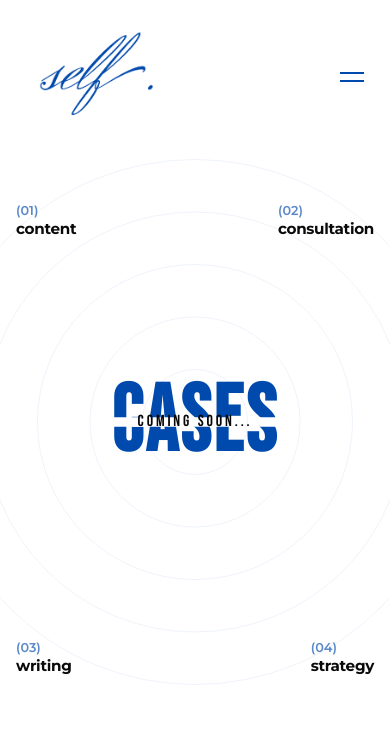
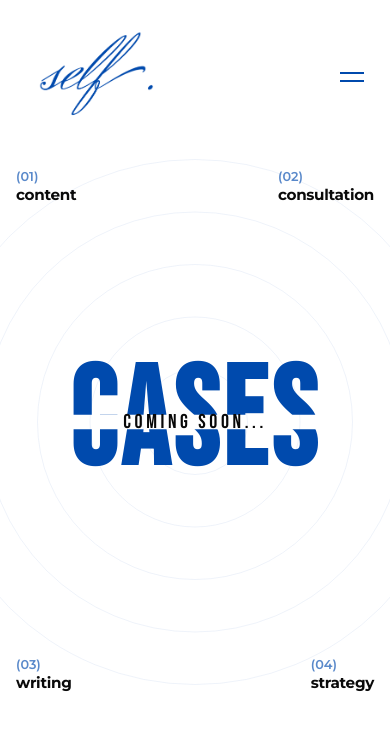
Before and after one commit to lakshya1282/AdityaLOmdu, a Next.js app: page /cases in a window 390 px wide. Shown: the top 730 px of the page. Built offline with nearby package versions, Linux system fonts and the light colour scheme; a web font is replaced by a local one.

Commit message:
increase mobile text size of ABOUT and CASES

```diff
--- a/src/components/sections/about/AboutHeroSection.module.css
+++ b/src/components/sections/about/AboutHeroSection.module.css
@@ -73,8 +73,8 @@
   }
 
   .title {
-    font-size: clamp(6rem, 24vw, 9rem);
-    line-height: 1.0;
+    font-size: clamp(7.5rem, 30vw, 11rem);
+    line-height: 0.95;
   }
 
   .strikethroughContainer {
--- a/src/components/sections/cases/CasesHeroSection.module.css
+++ b/src/components/sections/cases/CasesHeroSection.module.css
@@ -194,16 +194,16 @@
   }
 
   .titleWrapper {
-    height: 100px;
+    height: 150px;
   }
 
   .casesUpper,
   .casesLower {
-    font-size: clamp(5rem, 18vw, 8rem);
+    font-size: clamp(7.5rem, 26vw, 11rem);
   }
 
   .strikethroughText {
-    font-size: clamp(1rem, 3.8vw, 1.4rem);
+    font-size: clamp(1.25rem, 4.5vw, 1.7rem);
   }
 
   .quadrantLabel {
@@ -215,10 +215,10 @@
     font-size: 0.95rem;
   }
 
-  .topLeft { top: 24%; left: var(--mobile-page-pad); }
-  .topRight { top: 24%; right: var(--mobile-page-pad); }
-  .bottomLeft { bottom: 20%; left: var(--mobile-page-pad); }
-  .bottomRight { bottom: 20%; right: var(--mobile-page-pad); }
+  .topLeft { top: 20%; left: var(--mobile-page-pad); }
+  .topRight { top: 20%; right: var(--mobile-page-pad); }
+  .bottomLeft { bottom: 18%; left: var(--mobile-page-pad); }
+  .bottomRight { bottom: 18%; right: var(--mobile-page-pad); }
 
   .wireframeSvg {
     min-width: 600px;
```
